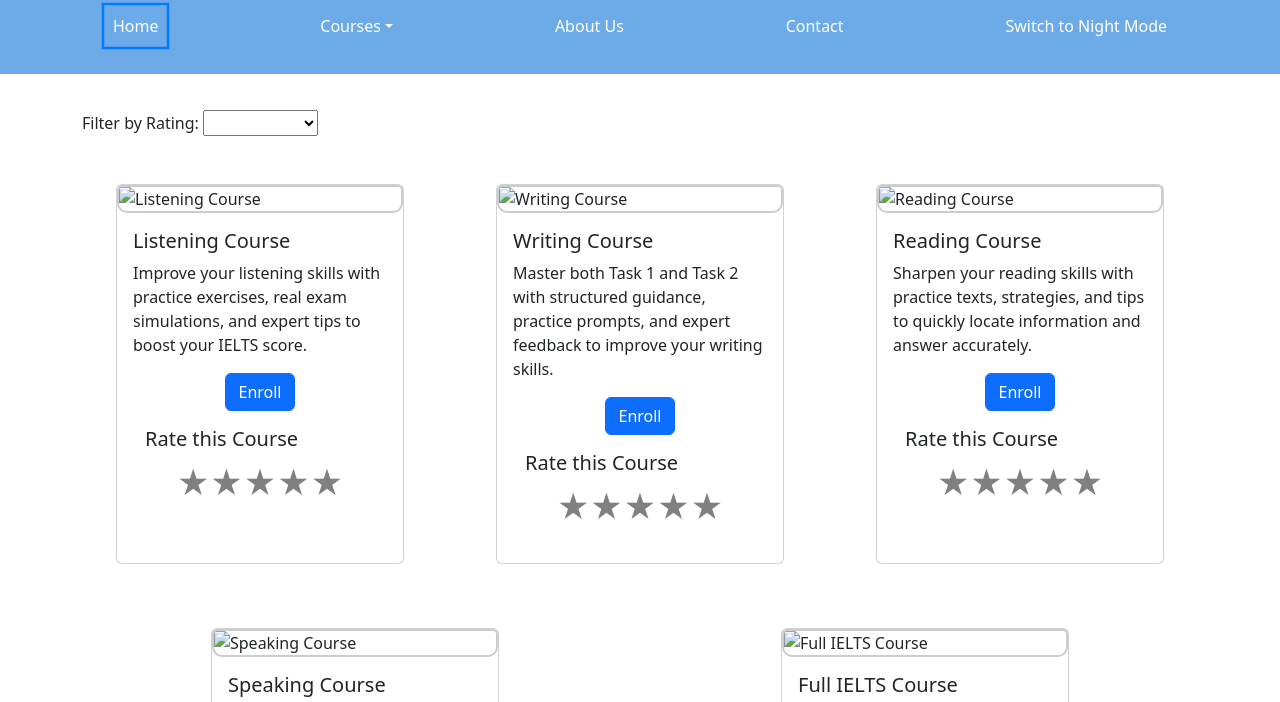
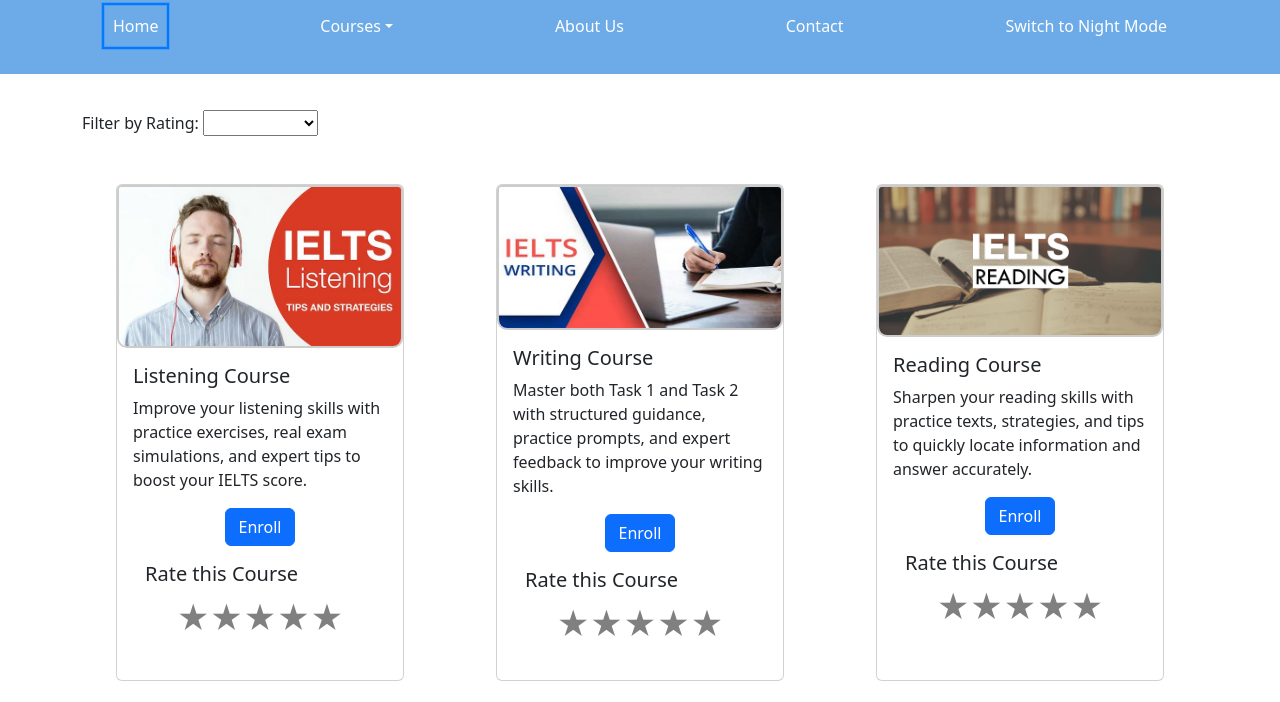
Before and after one commit to Warcon01/IELTS_Journey, a website: page courses.html in a window 1280 px wide. Shown: the part 78-780 px from the top of the page. Drawn offline with nearby package versions, Linux system fonts and the light colour scheme.

Commit message:
Update courses.html

```diff
--- a/courses.html
+++ b/courses.html
@@ -69,7 +69,7 @@
             <div class="row">
                 <div class="col-lg-4 col-md-6 mb-3 d-flex justify-content-center">
                     <div class="card" data-course-id="1" style="width: 18rem;">
-                        <img src="IELTS Journey\ielts-listening.jpg" class="card-img-top" alt="Listening Course">
+                        <img src="IELTS_Journey\ielts-listening.jpg" class="card-img-top" alt="Listening Course">
                         <div class="card-body">
                             <h5 class="card-title">Listening Course</h5>
                             <p class="card-text">Improve your listening skills with practice exercises, real exam simulations, and expert tips to boost your IELTS score.</p>
@@ -91,7 +91,7 @@
                 </div>
                 <div class="col-lg-4 col-md-6 mb-3 d-flex justify-content-center">
                     <div class="card" data-course-id="2" style="width: 18rem;">
-                        <img src="IELTS Journey\ielts-writing.jpg" class="card-img-top" alt="Writing Course">
+                        <img src="IELTS_Journey\ielts-writing.jpg" class="card-img-top" alt="Writing Course">
                         <div class="card-body">
                             <h5 class="card-title">Writing Course</h5>
                             <p class="card-text">Master both Task 1 and Task 2 with structured guidance, practice prompts, and expert feedback to improve your writing skills.</p>
@@ -113,7 +113,7 @@
                 </div>
                 <div class="col-lg-4 col-md-6 mb-3 d-flex justify-content-center">
                     <div class="card" data-course-id="3" style="width: 18rem;">
-                        <img src="IELTS Journey\ielts-reading.png" class="card-img-top" alt="Reading Course">
+                        <img src="IELTS_Journey\ielts-reading.png" class="card-img-top" alt="Reading Course">
                         <div class="card-body">
                             <h5 class="card-title">Reading Course</h5>
                             <p class="card-text">Sharpen your reading skills with practice texts, strategies, and tips to quickly locate information and answer accurately.</p>
@@ -139,7 +139,7 @@
             <div class="row">
                 <div class="col-lg-6 col-md-6 mb-3 d-flex justify-content-center">
                     <div class="card" data-course-id="4" style="width: 18rem;">
-                        <img src="IELTS Journey\ielts-speaking.png" class="card-img-top" alt="Speaking Course">
+                        <img src="IELTS_Journey\ielts-speaking.png" class="card-img-top" alt="Speaking Course">
                         <div class="card-body">
                             <h5 class="card-title">Speaking Course</h5>
                             <p class="card-text">Build confidence with speaking drills, mock tests, and feedback to excel in all parts of the speaking exam.</p>
@@ -161,7 +161,7 @@
                 </div>
                 <div class="col-lg-6 col-md-6 mb-3 d-flex justify-content-center">
                     <div class="card" data-course-id="5" style="width: 18rem;">
-                        <img src="IELTS Journey\ielts-full-course.png" class="card-img-top" alt="Full IELTS Course">
+                        <img src="IELTS_Journey\ielts-full-course.png" class="card-img-top" alt="Full IELTS Course">
                         <div class="card-body">
                             <h5 class="card-title">Full IELTS Course</h5>
                             <p class="card-text">Comprehensive preparation covering Listening, Reading, Writing, and Speaking, with practice tests and tips to boost your overall band score.</p>
```
